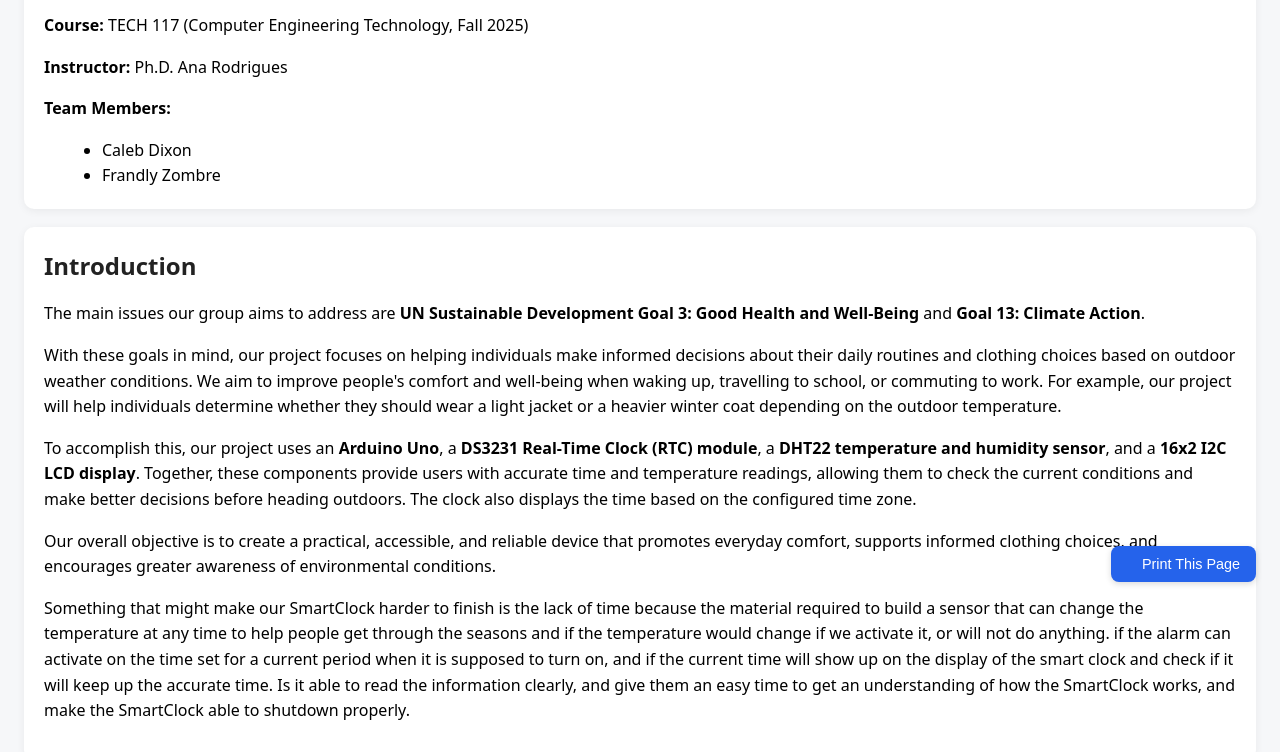
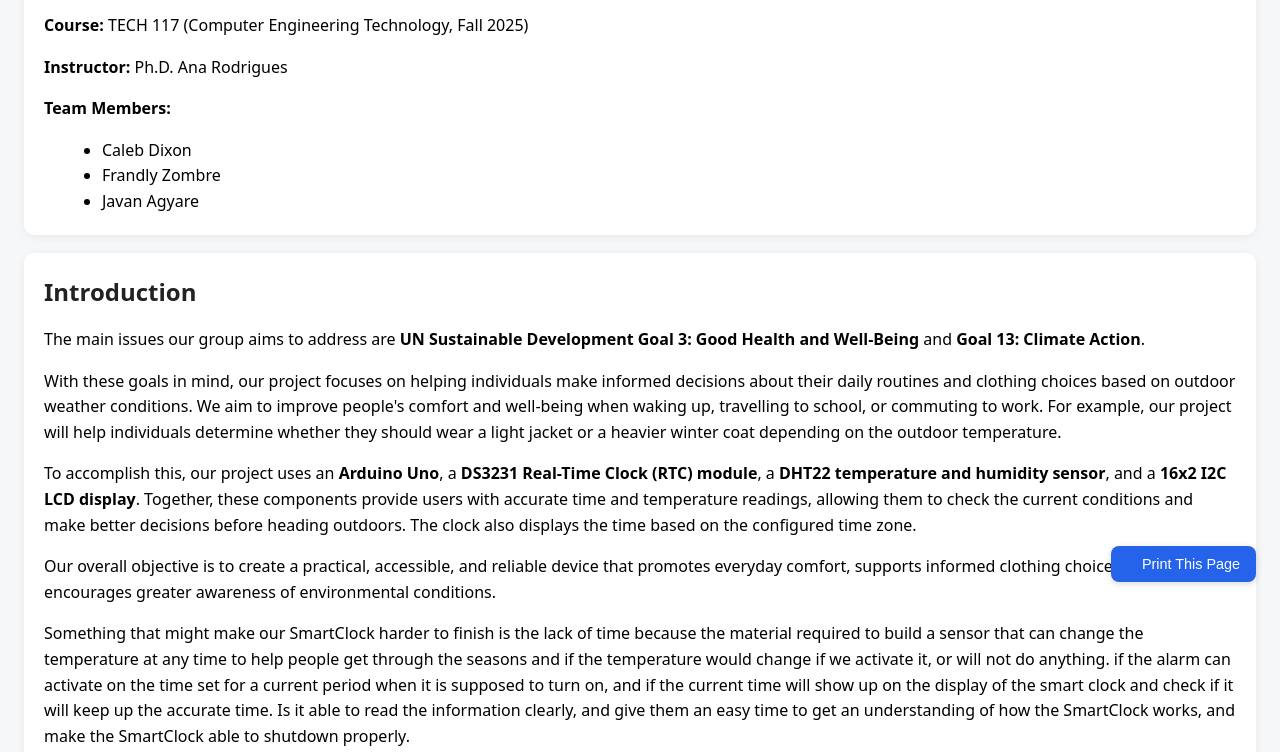
Before and after one commit to MOREPOND753/SmartClock, a plain HTML site: page index.html in a window 1280 px wide. Shown: the part 194-946 px from the top of the page. Drawn offline with nearby package versions, Linux system fonts and the light colour scheme.

Commit message:
Update index.html

```diff
--- a/index.html
+++ b/index.html
@@ -61,6 +61,7 @@
     <ul>
       <li>Caleb Dixon</li>
       <li>Frandly Zombre</li>
+      <li>Javan Agyare</li>
 
     </ul>
   </section>
```
